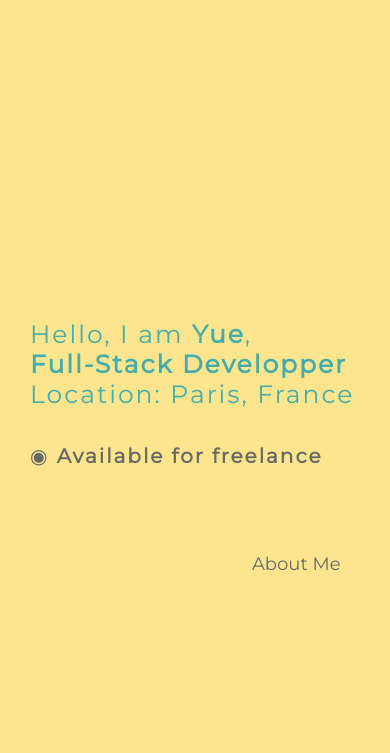
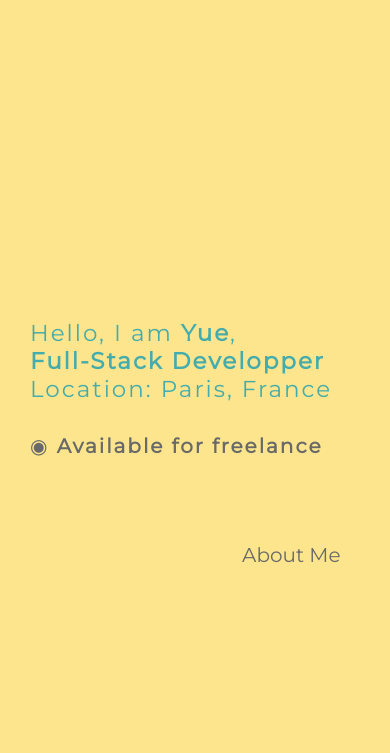
Before and after one commit to x-yue/x-yue.github.io, a plain HTML site: page index.html in a window 390 px wide. Shown: the part 91-844 px from the top of the page. Drawn offline with nearby package versions, Linux system fonts and the light colour scheme.

Commit message:
minor change on font size

```diff
--- a/public/css/style.css
+++ b/public/css/style.css
@@ -48,7 +48,7 @@ a:hover {
 
 @media screen and (max-width: 480px) {
     #nextpage {
-        font-size: 18px;
+        font-size: 20px;
     }
     .title {
         font-size: 2.5rem;
@@ -104,11 +104,11 @@ a:hover {
 
 @media screen and (max-width: 480px) {
     #introduction {
-        font-size: 25px;
+        font-size: 23px;
         margin-left: 0;
     }
     #location {
-        font-size: 25px;
+        font-size: 23px;
     }
     #span {
         font-size: 20px;
```
